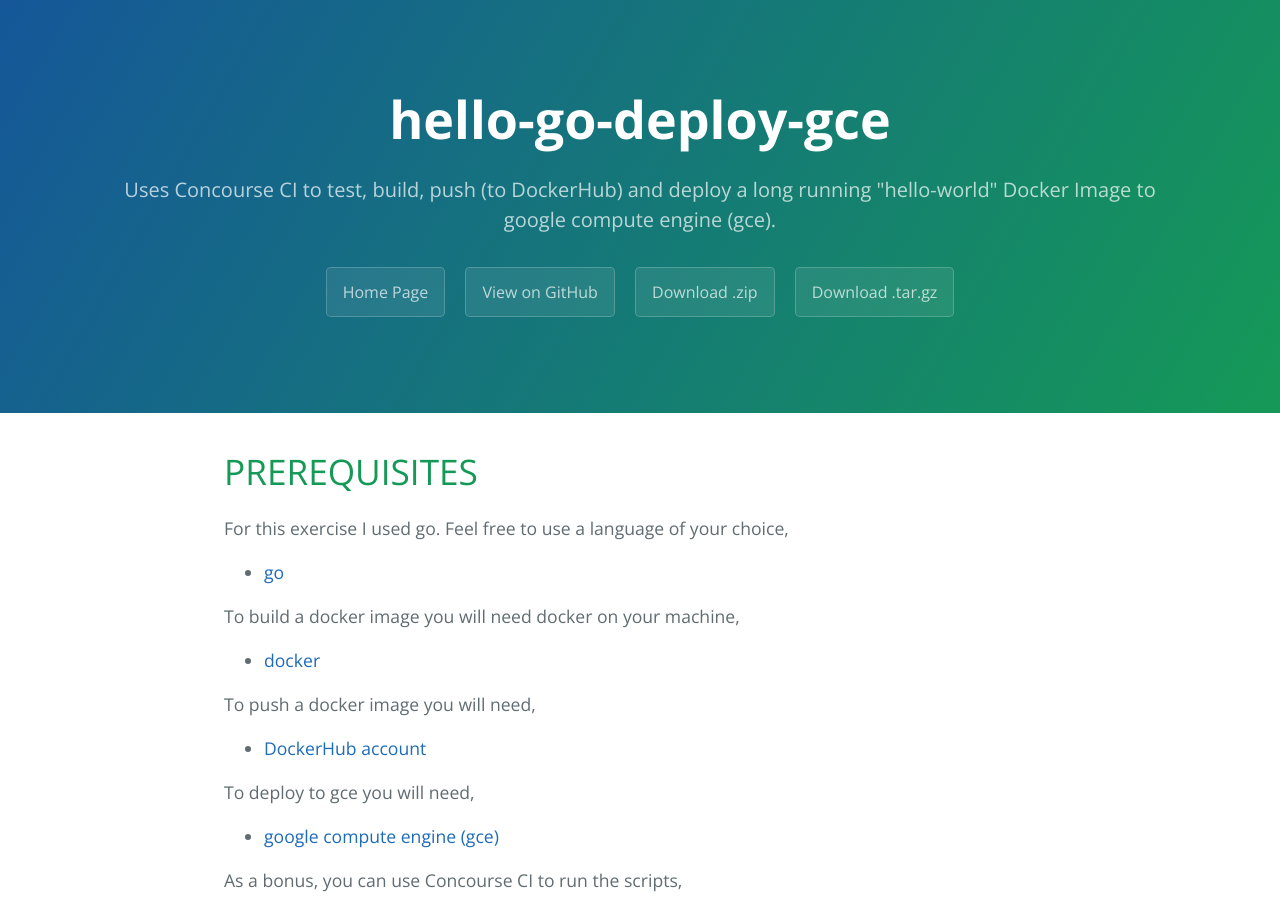
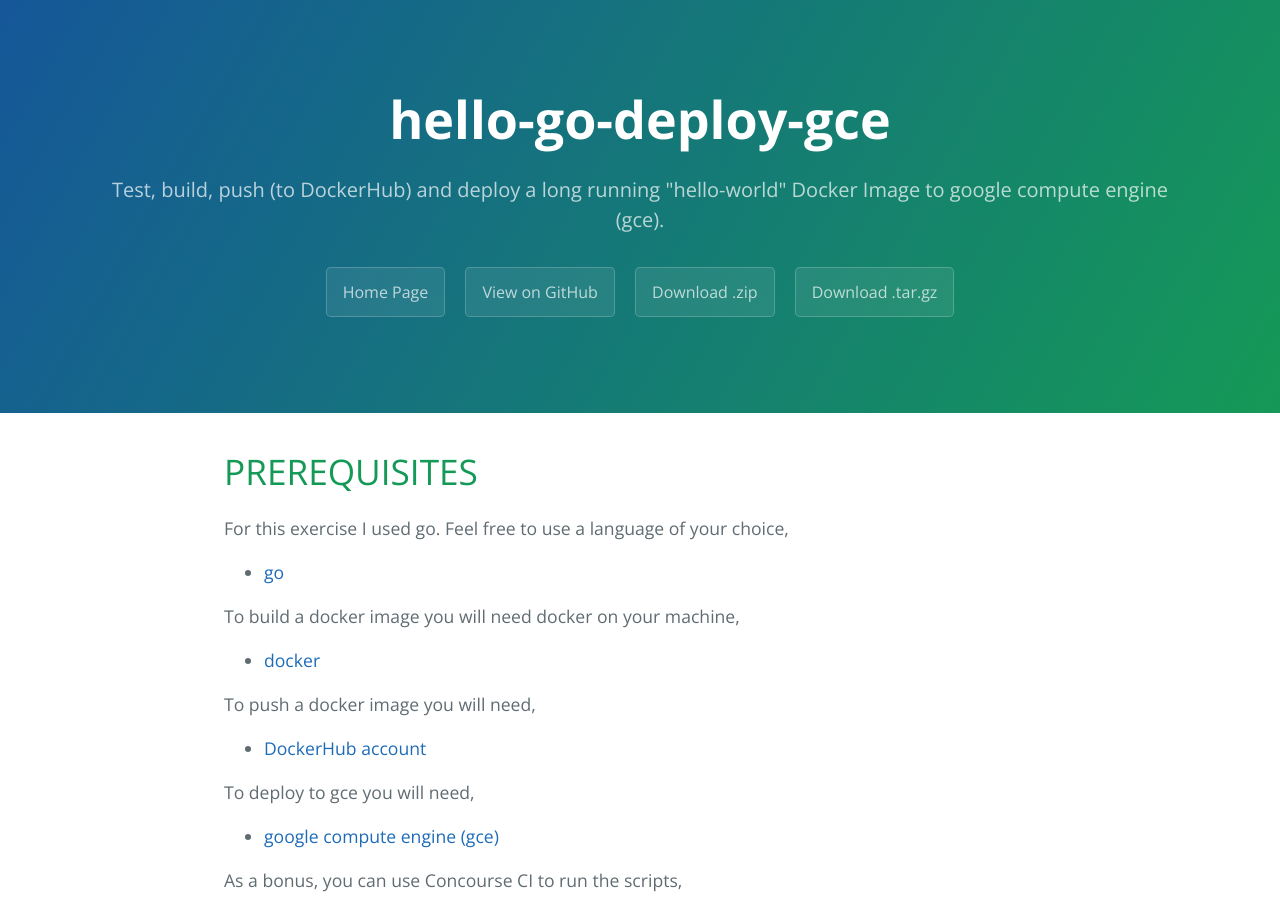
Before and after one commit to JeffDeCola/hello-go-deploy-gce, a Jekyll site: the page built from docs/index.md, in a window 1280 px wide and 900 px high. Built offline with Jekyll 4.4.1, drawn with Linux system fonts in a browser that asks for light colours; nearby versions of some CDN libraries; library files that are not in the unit come from our copies.

Commit message:
updated deploy

```diff
--- a/docs/index.md
+++ b/docs/index.md
@@ -2,7 +2,7 @@
 layout: default
 title: JeffDeCola/hello-go-deploy-gce
 projectname : hello-go-deploy-gce
-summary: Uses Concourse CI to test, build, push (to DockerHub) and deploy a long running "hello-world" Docker Image to google compute engine (gce).
+summary: Test, build, push (to DockerHub) and deploy a long running "hello-world" Docker Image to google compute engine (gce).
 ---
 
 {% include README.md %}
```
Also changed, not shown: README.md, deploy-gce/build-image/gce-packer-template.json (renamed from gce-deploy/build-image/gce-packer-template.json), deploy-gce/build-image/install-scripts/welcome.txt (renamed from gce-deploy/build-image/install-scripts/welcome.txt), deploy-gce/build-image/temp.json (renamed from gce-deploy/build-image/temp.json), 12 other files.
